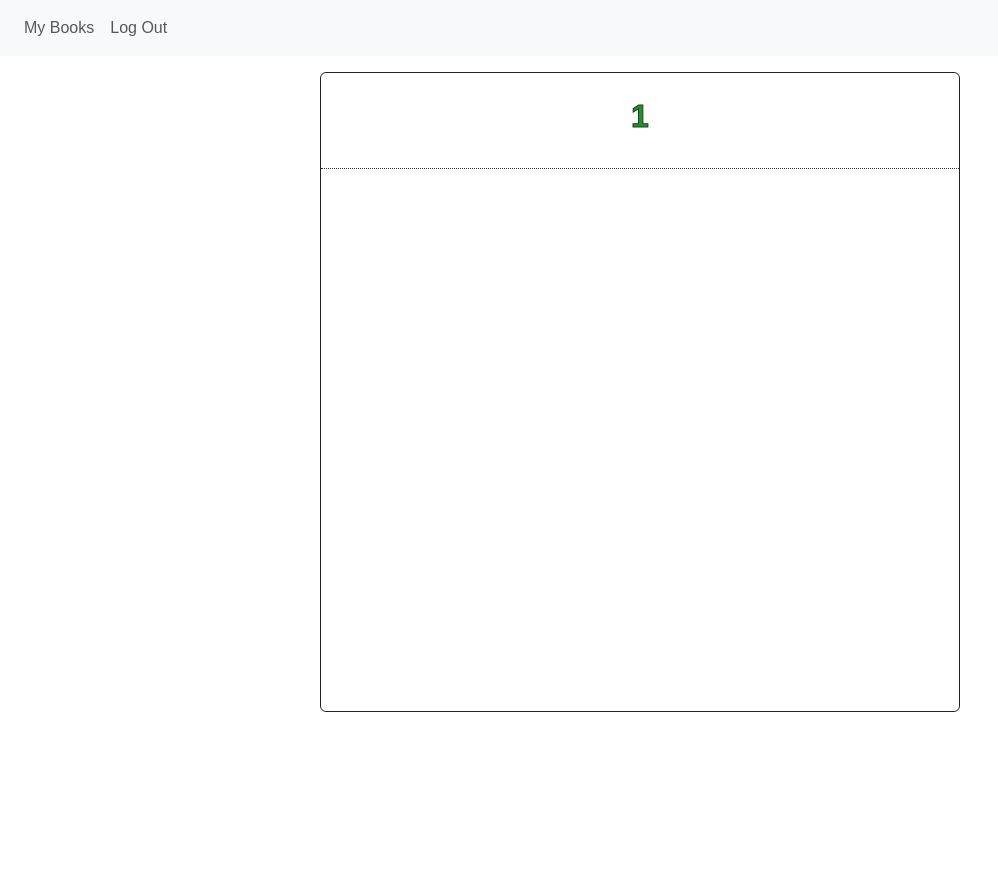
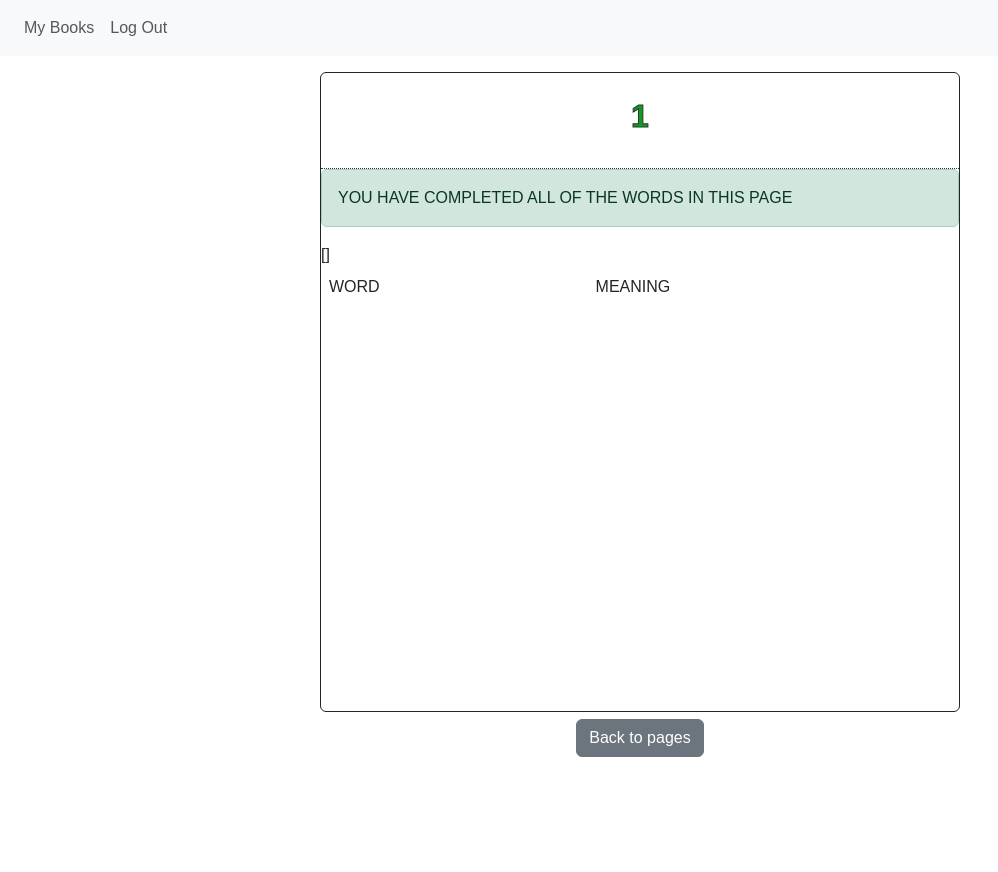
Before and after one commit to recepcanakdemir/Golden-Book, a Django app: a page that uses book/templates/book/page.html in a window 1280 px wide. Shown: the whole page, without its empty margins (0-998 px from the left). Run offline with Django 4.2, Linux system fonts and the light colour scheme; a user stored in the database is signed in; data comes from the database, SQL or seed files in the repository; both versions use the stored data as it was after the commit.

Commit message:
saving words and repeating words is now available

```diff
--- a/book/models.py
+++ b/book/models.py
@@ -48,6 +48,7 @@ class Word(models.Model):
     page = models.ForeignKey(Page, on_delete=models.CASCADE, null = False,  related_name="page")
     remembered = models.BooleanField(default=False)
     number = models.IntegerField(blank=True,null=True)
+    repeated = models.IntegerField(blank=True, null=True)
 
     def __str__(self):
         return self.word
--- a/book/static/book/index.js
+++ b/book/static/book/index.js
@@ -172,9 +172,11 @@ function displayEditWordView(e){
         //This opens up word edit view
         const wordArea = e.target.closest('#word-meaning').childNodes[1]
         const currentWord = wordArea.childNodes[3].textContent
-        wordArea.childNodes[5].value = currentWord
-        wordArea.childNodes[3].classList.add('d-none')
-        wordArea.childNodes[5].classList.remove('d-none')
+        const wordEdit = wordArea.childNodes[3].childNodes[3]
+        const wordDiv = wordArea.childNodes[3].childNodes[1]
+        wordEdit.value = currentWord.trim()
+        wordDiv.classList.add('d-none')
+        wordEdit.classList.remove('d-none')
 
         //This opens up meaning edit view
         const meaningArea = e.target.closest('#word-checkbox').childNodes[1].childNodes[1]
@@ -194,10 +196,12 @@ function saveTheWordsChanges(e){
     console.log(e.target)
     //This opens up word edit view
     const wordArea = e.target.closest('#word-meaning').childNodes[1]
-    const currentWord = wordArea.childNodes[5].value
-    wordArea.childNodes[3].textContent= currentWord
-    wordArea.childNodes[3].classList.remove('d-none')
-    wordArea.childNodes[5].classList.add('d-none')
+    const currentWord = wordArea.childNodes[3].childNodes[3].value
+    const wordEdit = wordArea.childNodes[3].childNodes[3]
+    const wordDiv = wordArea.childNodes[3].childNodes[1]
+    wordDiv.textContent= currentWord
+    wordDiv.classList.remove('d-none')
+    wordEdit.classList.add('d-none')
 
     //This opens up meaning edit view
     const meaningArea = e.target.closest('#word-checkbox').childNodes[1].childNodes[1]
@@ -242,6 +246,38 @@ async function saveWords(){
     })
 
 }
+
+async function saveAndRewriteButton(){
+    const loggedUser = JSON.parse(document.getElementById('username').textContent);
+    const bookName = JSON.parse(document.querySelector('#book_name').textContent).split(' ').join('-');
+    const pageNumber = JSON.parse(document.getElementById('page_number').textContent);
+    const allWordCards = document.querySelectorAll('#word-meaning');
+    let forgottenWords = []
+    allWordCards.forEach( wordCard=> {
+        const remembered = wordCard.childNodes[3].childNodes[3].childNodes[1].checked
+        if(remembered){
+            const word = wordCard.childNodes[1].childNodes[7].textContent
+            const meaning = wordCard.childNodes[3].childNodes[1].childNodes[5].childNodes[1].textContent
+            const forgottenWordMeaningMatches = {
+                word:word,
+                meaning:meaning
+            }
+            forgottenWords.push(forgottenWordMeaningMatches)
+        }
+    })
+    await fetch(`/${loggedUser}/${bookName}/${pageNumber}`, {
+        method: "PUT",
+        headers: {
+            "Content-Type": "application/json",
+            "X-CSRFToken": getCookie('csrftoken') // You need to define the `getCookie` function
+        },
+        body: JSON.stringify(forgottenWords)
+    }).then(res => res.json()).then(data => {
+        displaySuccess(data)
+    })
+    document.querySelector('#rewrite-words').classList.remove('d-none')
+
+}
 function displaySuccess(success){
     const container = document.querySelector('#word-save-success');
     container.classList.remove('d-none')
@@ -250,6 +286,48 @@ function displaySuccess(success){
         container.classList.add('d-none')
     }, 2000);
 }
+
+function hideAndDisplayWord(e){
+    console.log("hid")
+    const id = e.target.parentElement.getAttribute('id');
+    if(id === 'sl-eye-word' || id === 'opn-eye-word'){
+        const parent = e.target.closest('#w-container')
+        const word = parent.childNodes[7]
+        const wordStar = parent.childNodes[9]
+        const openEyeWord = parent.childNodes[5]
+        const slashEyeWord = parent.childNodes[3]
+        if(id === 'sl-eye-word' ){
+            word.classList.remove('d-none')
+            wordStar.classList.add('d-none')
+            openEyeWord.classList.remove('d-none')
+            slashEyeWord.classList.add('d-none')
+        }else{
+            word.classList.add('d-none')
+            wordStar.classList.remove('d-none')
+            openEyeWord.classList.add('d-none')
+            slashEyeWord.classList.remove('d-none')
+        }
+    }else{
+        const parent = e.target.closest('#m-container')
+        console.log(parent.childNodes[5].childNodes)
+        const meaning = parent.childNodes[5].childNodes[1]
+        const meaningStar = parent.childNodes[5].childNodes[3]
+        const openEyeMeaning = parent.childNodes[3]
+        const slashEyeMeaning= parent.childNodes[1]
+        if(id === 'sl-eye-meaning' ){
+            meaning.classList.remove('d-none')
+            meaningStar.classList.add('d-none')
+            openEyeMeaning.classList.remove('d-none')
+            slashEyeMeaning.classList.add('d-none')
+        }else{
+            meaning.classList.add('d-none')
+            meaningStar.classList.remove('d-none')
+            openEyeMeaning.classList.add('d-none')
+            slashEyeMeaning.classList.remove('d-none')
+        }
+    }
+}
+
 function init(){
     const createBtn = document.querySelector('#create-btn');
     const body = document.querySelector('body');
@@ -285,6 +363,12 @@ function init(){
         innerContainer.addEventListener('click',(e)=>{
             if(e.target.matches('#save-all-btn')){
                 saveWords()
+            }
+            if(e.target.matches('.fa-eye') || e.target.matches('.fa-eye-slash')){
+                console.log("hi")
+                hideAndDisplayWord(e)
+            }else if(e.target.matches('#save-words-btn')){
+                saveAndRewriteButton()
             }
         })
     }
--- a/book/static/book/main.css
+++ b/book/static/book/main.css
@@ -161,3 +161,13 @@ body{
 #word-meaning-headline{
   width: 56%;
 }
+
+#sl-eye-meaning:hover,
+#sl-eye-word:hover,
+#opn-eye-meaning:hover,
+#opn-eye-word:hover{
+  cursor: pointer;
+}
+
+#sm-word{
+}
--- a/book/templates/book/page.html
+++ b/book/templates/book/page.html
@@ -11,7 +11,8 @@
                 <h1 id ="page-title" class="text-center fs-2 fw-bold mt-3">{{page.number}}</h1>
             </div>
         </div>
-        {% if page.edit_mode and page.first_save_done == False %}
+
+        {% if page.edit_mode and page.first_save_done == False  and word_amount is not 0 %}
 
         <div id="all-words">
 
@@ -29,8 +30,10 @@
                 <div id="word-meaning" class="d-flex m-2 justify-content-between rounded">
                     <div class="w-50 border d-flex rounded" >
                         <p id="word-number" class="p-2 fw-bold">{{word.number}}</p>
+                        <div>
                             <p class="p-2">{{word.word}}</p>
                             <input class="mt-3 h-50 p-2 d-none" type="text" name="word" placeholder="word:example">
+                        </div>
                     </div>
                     <div id="word-checkbox" class="border d-flex justify-content-between rounded">
                         <div class="d-flex w-50">
@@ -57,23 +60,35 @@
             </a>
         </div>
 
-        {% elif page.edit_mode == False and page.first_save_done == True%}
+        {% elif page.edit_mode == False and page.first_save_done == True and word_amount is not 0 %}
             <div id="all-words">
+                <div id="word-save-success" class="alert alert-success d-none" role="alert">
+                </div>
+                <div class="d-flex justify-content-between">
+                    <div id="word-meaning-headline" class="d-flex justify-content-between">
+                        <p id="word-title" class="text-end m-2">WORD</p>
+                        <p id="meaning-title" class="text-center m-2">MEANING</p>
+                    </div>
+                    <div>
                         <p id="remember-question" class="text-end m-2">Did you remember?</p>
+                    </div>
+                </div>
                 {% for word in words %}
                     <div id="word-meaning" class="d-flex m-2 justify-content-between rounded">
-                        <div class="w-50 border d-flex rounded" >
+                        <div id="w-container" class="w-50 border d-flex rounded" >
                             <p class="p-2 fw-bold">{{word.number}}</p>
-                            <div class="m-2 d-none"><i class="fa fa-eye-slash" aria-hidden="true"></i></div>
-                            <div class="m-2"><i class="fa fa-eye" aria-hidden="true"></i></div>
-                            <p class="p-2">{{word.word}}</p>
+                            <div id="sl-eye-word" class="m-2"><i class="fa fa-eye-slash" aria-hidden="true"></i></div>
+                            <div id="opn-eye-word" class="m-2 d-none"><i class="fa fa-eye" aria-hidden="true"></i></div>
+                            <p class="p-2 d-none">{{word.word}}</p>
+                            <p class="p-2 text-right">*******************</p>
                         </div>
                         <div id="word-checkbox" class="border d-flex justify-content-between rounded">
-                            <div class="d-flex w-50">
-                                <div class="m-2 d-none"><i class="fa fa-eye-slash" aria-hidden="true"></i></div>
-                                <div class="m-2"><i class="fa fa-eye" aria-hidden="true"></i></div>
+                            <div id="m-container" class="d-flex w-50">
+                                <div id="sl-eye-meaning" class="m-2"><i class="fa fa-eye-slash" aria-hidden="true"></i></div>
+                                <div id="opn-eye-meaning" class="m-2 d-none"><i class="fa fa-eye" aria-hidden="true"></i></div>
                                 <div class="">
-                                    <p class="p-2 text-right">{{word.meaning}}</p>
+                                    <p class="p-2 text-right d-none">{{word.meaning}}</p>
+                                    <p class="p-2 text-right">*******************</p>
                                 </div>
                             </div>
                             <div id="checkbox-container" class="d-flex justify-content-center border rounded">
@@ -84,11 +99,90 @@
                 {% endfor %}
             </div>
         <div class="w-100 d-flex justify-content-center">
-            <div class="btn btn-primary m-2">Save and Rewrite The Words</div>
+            <div id="save-words-btn" class="btn btn-primary m-2">Save</div>
+            <a href="{% url 'page_view' username=user.username book_name=book.link_name page_number=page.number %}" id="rewrite-words" class="btn btn-primary m-2 d-none text-decoration-none">Rewrite Words</a>
         </div>
-        {% elif page.edit_mode == True and page.first_save_done == True%}
 
+        {% elif page.edit_mode == True and page.first_save_done == True and word_amount is not 0 %}
+
+
+        <div id="all-words">
+            <div id="word-save-success" class="alert alert-success d-none" role="alert">
+            </div>
+            <div class="d-flex justify-content-between">
+                <div id="word-meaning-headline" class="d-flex justify-content-between">
+                    <p id="word-title" class="text-end m-2">WORD</p>
+                    <p id="meaning-title" class="text-center m-2">MEANING</p>
+                </div>
+                <div>
+                </div>
+            </div>
+            {% for word in words %}
+                <div id="word-meaning" class="d-flex m-2 justify-content-between rounded">
+                    <div class="w-50 border d-flex rounded" >
+                        <p id="word-number" class="p-2 fw-bold">{{word.number}}</p>
+                        <div class="h-50">
+                            <p class="m-1 text-secondary">retype:{{word.word}}</p>
+                            <input class="p-2 rounded m-1" type="text" name="word" placeholder="type here the word above">
+                        </div>
+                    </div>
+                    <div id="word-checkbox" class="border d-flex justify-content-between rounded">
+                        <div class="d-flex w-50">
+                            <div class="h-50">
+                                <p class="m-1 text-secondary">retype:{{word.meaning}}</p>
+                                <input class="p-2 rounded m-1"type="text" name="meaning" placeholder="type here the word above">
+                            </div>
+                        </div>
+                        <div id="checkbox-container" class="d-flex justify-content-center border rounded">
+                            <div id="save-word-btn" class="btn btn-success mt-4">Save</div>
+                            <div id="edit-word-btn" class="btn btn-warning d-none mt-4">Edit</div>
+                        </div>
+                    </div>
+                </div>
+            {% endfor %}
+        </div>
+
+        <div class="d-flex">
+            <div class="w-100 d-flex justify-content-center">
+                <div id="save-all-btn" class="btn btn-primary m-2">Save</div>
+            </div>
+            <a href="{% url 'book_content' username=user.username book_name=book.link_name %}" class=" text-decoration-none w-100 d-flex justify-content-center d-none" id="back-to-pages-btn" >
+                <div class="btn btn-secondary m-2">Back to pages</div>
+            </a>
+        </div>
         {% else %}
+            <div id="all-words">
+                <div id="word-save-success" class="alert alert-success" role="alert">
+                    YOU HAVE COMPLETED ALL OF THE WORDS IN THIS PAGE
+                </div>
+                {{memorized_words}}
+                <div id="word-save-success" class="alert alert-success d-none" role="alert">
+                </div>
+                <div class="d-flex justify-content-between">
+                    <div id="word-meaning-headline" class="d-flex justify-content-between">
+                        <p id="word-title" class="text-end m-2">WORD</p>
+                        <p id="meaning-title" class="text-center m-2">MEANING</p>
+                    </div>
+                </div>
+                {% for word in memorized_words %}
+                    <div id="word-meaning" class="d-flex m-2 justify-content-between rounded">
+                        <div id="w-container" class="w-50 border d-flex rounded" >
+                            <p class="p-2 fw-bold">{{word.number}}</p>
+                            <p class="p-2 d-none">{{word.word}}</p>
+                        </div>
+                        <div id="word-checkbox" class="border d-flex justify-content-between rounded">
+                            <div id="m-container" class="d-flex w-50">
+                                    <p class="p-2 text-right d-none">{{word.meaning}}</p>
+                            </div>
+                        </div>
+                    </div>
+                {% endfor %}
+            </div>
+        <div class="d-flex">
+            <a href="{% url 'book_content' username=user.username book_name=book.link_name %}" class=" text-decoration-none w-100 d-flex justify-content-center" id="back-to-pages-btn" >
+                <div class="btn btn-secondary m-2">Back to pages</div>
+            </a>
+        </div>
 
         {% endif %}
     </div>
--- a/book/views.py
+++ b/book/views.py
@@ -42,7 +42,7 @@ def create_book(request):
         page.save()
         words_per_page  = int(book.words_per_page)
         for i in range (words_per_page):
-            word = Word.objects.create(page=page, word = "example", meaning = "ornek",number = i+1)
+            word = Word.objects.create(page=page, word = "example", meaning = "ornek",number = i+1,repeated=1)
             word.save()
         return HttpResponseRedirect(reverse('index'))
     else:
@@ -58,7 +58,7 @@ def book_content(request,username,book_name):
         new_page = Page.objects.create(book = book, number = number, edit_mode = True, first_save_done = False)
         words_per_page  = int(book.words_per_page)
         for i in range (words_per_page):
-            word = Word.objects.create(page=new_page,word = "example", meaning = "ornek",number = i+1)
+            word = Word.objects.create(page=new_page,word = "example", meaning = "ornek",number = i+1, repeated=1)
             word.save()
         new_page.save()
     return render(request, "book/book.html",{
@@ -71,22 +71,52 @@ def page_view(request,username,book_name,page_number):
     pages = Page.objects.filter(book = book)
     page = Page.objects.filter(book = book, number = page_number).first()
     words = Word.objects.filter(page = page)
+    memorized_words = []
     if request.method == 'PUT':
-        data = json.loads(request.body)
-        index = 0
-        for word in words:
-            word.word = data[index].get('word')
-            word.meaning = data[index].get('meaning')
-            index += 1
-            word.save()
-        page.first_save_done = True
-        page.edit_mode = False
-        page.save()
-        return JsonResponse({"message":"Words saved successfully"})
+        if page.first_save_done == False and page.edit_mode == True:
+            data = json.loads(request.body)
+            index = 0
+            for word in words:
+                word.word = data[index].get('word')
+                word.meaning = data[index].get('meaning')
+                index += 1
+                word.save()
+            page.first_save_done = True
+            page.save()
+            page.edit_mode = False
+            page.save()
+            return JsonResponse({"message":"Words saved successfully"})
+        elif page.first_save_done == True and page.edit_mode == True:
+            data = json.loads(request.body)
+            index = 0
+            for word in words:
+                word.word = data[index].get('word')
+                word.meaning = data[index].get('meaning')
+                index += 1
+                word.save()
+            page.first_save_done = True
+            page.save()
+            page.edit_mode = False
+            page.save()
+            return JsonResponse({"message":"Words saved successfully"})
+        else:
+            data = json.loads(request.body)
+            for index in range (0,len(data)):
+                checked_word = Word.objects.filter(page=page, word = data[index].get('word'), meaning = data[index].get('meaning'))
+                memorized_words.append(checked_word)
+                Word.objects.filter(page=page,word = data[index].get('word'), meaning = data[index].get('meaning')).delete()
+            for word in words:
+                word.repeated+=1
+                word.save()
+            page.edit_mode = True
+            page.save()
+            return JsonResponse({"message":"Unforgotten words has been deleted"})
     return render(request, "book/page.html",{
         "words": words,
         "page":page,
         "book":book,
+        "word_amount":len(words),
+        "memorized_words":memorized_words
     })
 
 def login_view(request):
```
Also changed, not shown: book/migrations/0010_word_repeated.py (added), db.sqlite3. Lines whose indentation alone changed are shown as unchanged.
